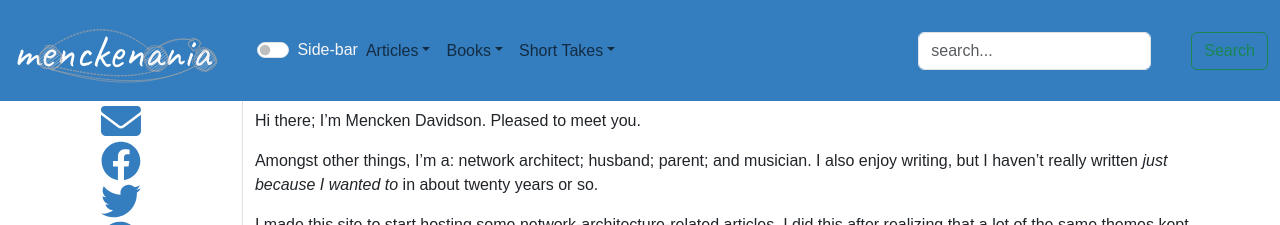
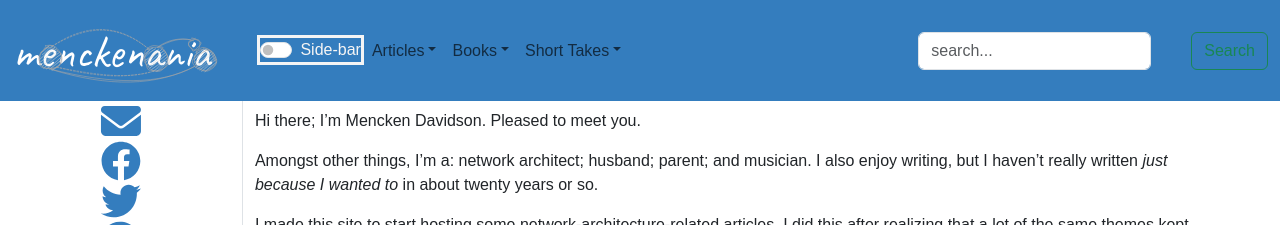
Before and after one commit to menckend/alpha, a Jekyll site: the page built from index.md, in a window 1280 px wide. Shown: the top 225 px of the page. Built offline with Jekyll 4.4.1, drawn with Linux system fonts in a browser that asks for light colours; nearby versions of some CDN libraries; some web fonts are replaced; comment, search, counter and statistics services are not loaded.

Commit message:
Update topnav.html

```diff
--- a/_includes/topnav.html
+++ b/_includes/topnav.html
@@ -9,7 +9,7 @@
         </button>
 
         {% comment %} toggle sidebar button {% endcomment %}
-        <div class="form-check form-switch" data-bs-target="#sidebar" data-bs-toggle="collapse" class="bi-toggle-off" style="border-color: whitesmoke;"">
+        <div class="form-check form-switch" data-bs-target="#sidebar" data-bs-toggle="collapse" class="bi-toggle-off" style="border-color: whitesmoke; border-style: solid;"">
             <input class="form-check-input" type="checkbox" role="switch" id="flexSwitchCheckDefault">
             <label class="form-check-label" for="flexSwitchCheckDefault">Side-bar</label>
           </div>
```
